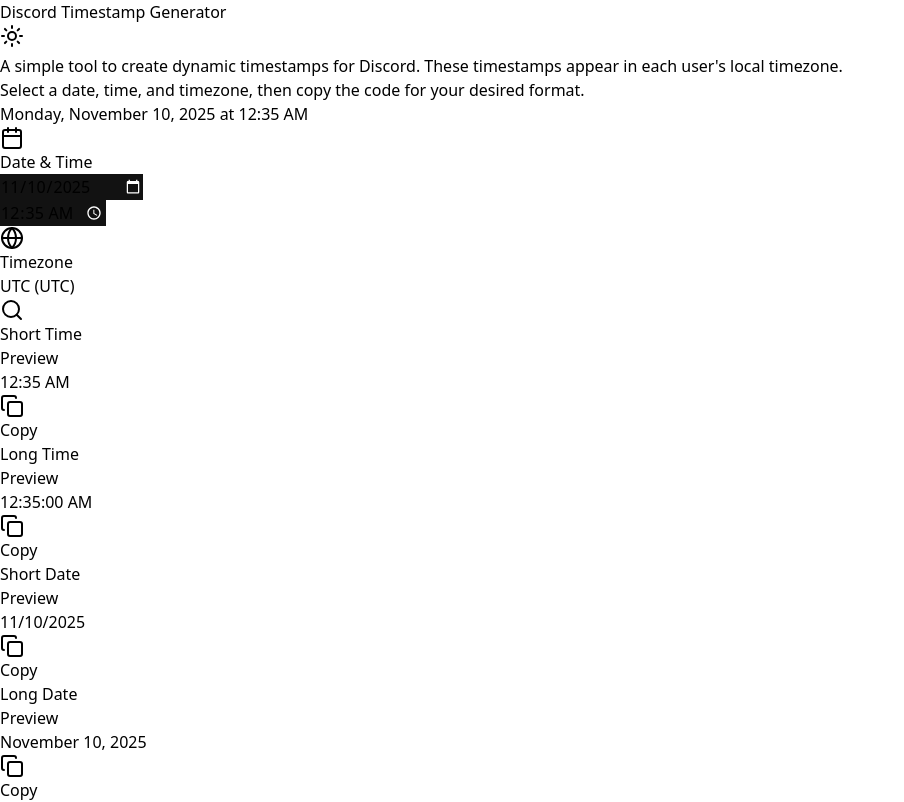
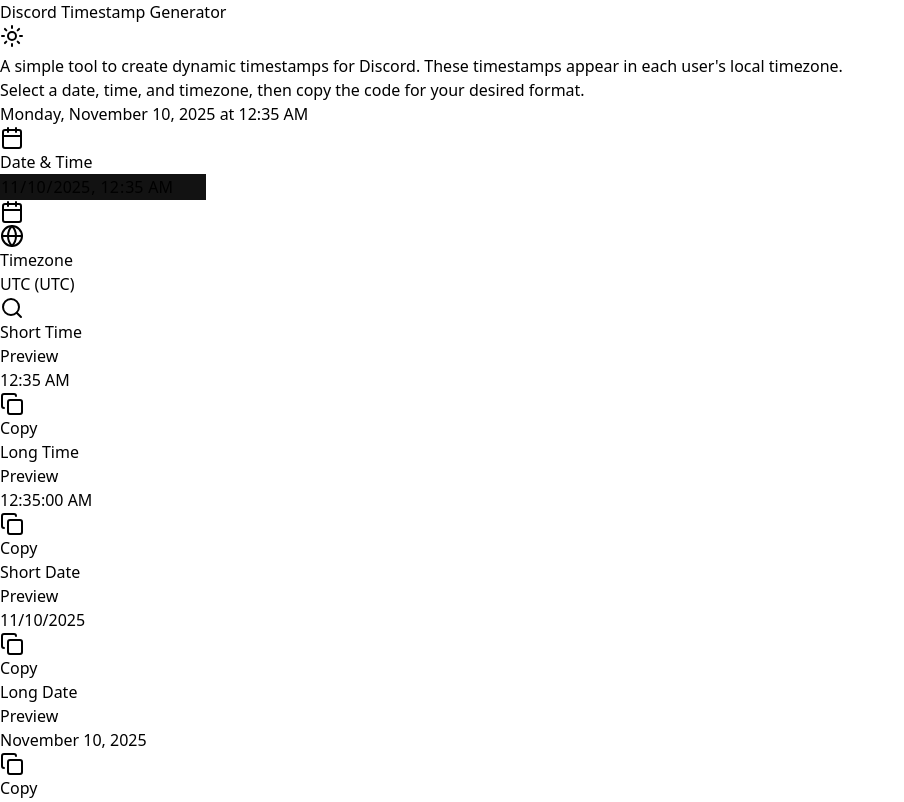
Before and after one commit to 0libote/discord-timestamp, a React (Vite) app: page / in a window 1280 px wide. Shown: the top 802 px of the page, without its empty margins (0-904 px from the left). Built offline with nearby package versions, Linux system fonts and the light colour scheme.

Commit message:
Update DiscordTimestampGenerator.jsx

```diff
--- a/src/DiscordTimestampGenerator.jsx
+++ b/src/DiscordTimestampGenerator.jsx
@@ -182,6 +182,18 @@
         ::-webkit-scrollbar-thumb:hover {
           background: ${currentTheme.scrollbarHover};
         }
+        input[type="datetime-local"]::-webkit-calendar-picker-indicator {
+          background: transparent;
+          bottom: 0;
+          color: transparent;
+          cursor: pointer;
+          height: auto;
+          left: 0;
+          position: absolute;
+          right: 0;
+          top: 0;
+          width: auto;
+        }
       `}</style>
 
       {/* Header */}
@@ -227,24 +239,16 @@
                   <Calendar className="w-4 h-4 mr-2" />
                   Date & Time
                 </label>
-                <div className="grid grid-cols-2 gap-3">
-                  <div className={`rounded-lg ${currentTheme.input} border ${currentTheme.border} overflow-hidden`}>
-                    <input
-                      type="date"
-                      value={selectedDate.split('T')[0]}
-                      onChange={(e) => setSelectedDate(`${e.target.value}T${selectedDate.split('T')[1] || '00:00'}`)}
-                      className={`w-full px-3 py-2 ${currentTheme.text} bg-transparent focus:outline-none`}
-                      style={{ colorScheme: theme }}
-                    />
-                  </div>
-                  <div className={`rounded-lg ${currentTheme.input} border ${currentTheme.border} overflow-hidden`}>
-                    <input
-                      type="time"
-                      value={selectedDate.split('T')[1] || '00:00'}
-                      onChange={(e) => setSelectedDate(`${selectedDate.split('T')[0]}T${e.target.value}`)}
-                      className={`w-full px-3 py-2 ${currentTheme.text} bg-transparent focus:outline-none`}
-                      style={{ colorScheme: theme }}
-                    />
+                <div className={`relative rounded-lg ${currentTheme.input} border ${currentTheme.border} overflow-hidden`}>
+                  <input
+                    type="datetime-local"
+                    value={selectedDate}
+                    onChange={(e) => setSelectedDate(e.target.value)}
+                    className={`w-full pl-3 pr-10 py-2 ${currentTheme.text} bg-transparent focus:outline-none`}
+                    style={{ colorScheme: theme }}
+                  />
+                  <div className="absolute inset-y-0 right-0 flex items-center pr-3 pointer-events-none">
+                    <Calendar className={`w-5 h-5 ${currentTheme.textSecondary}`} />
                   </div>
                 </div>
               </div>
```
